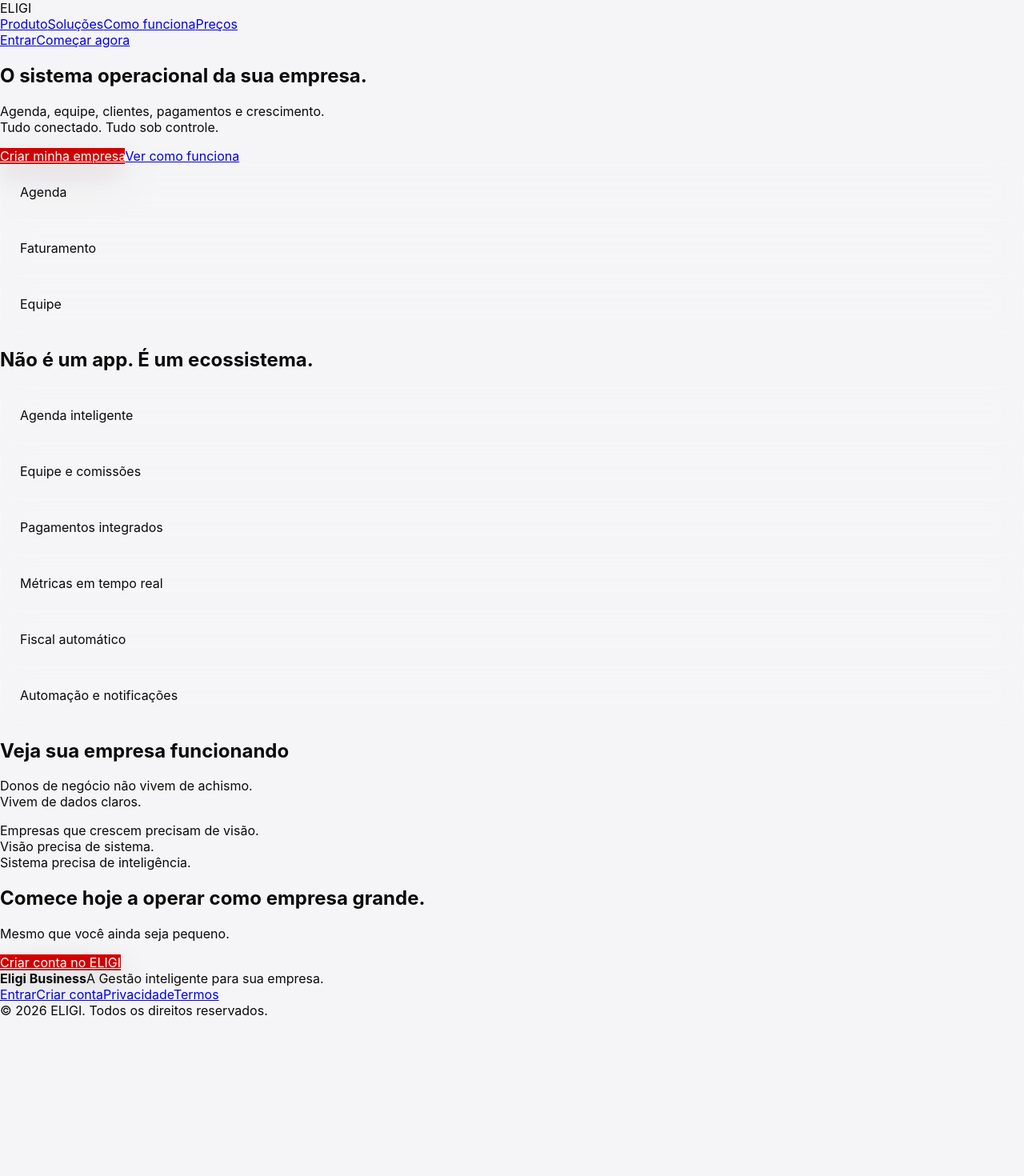
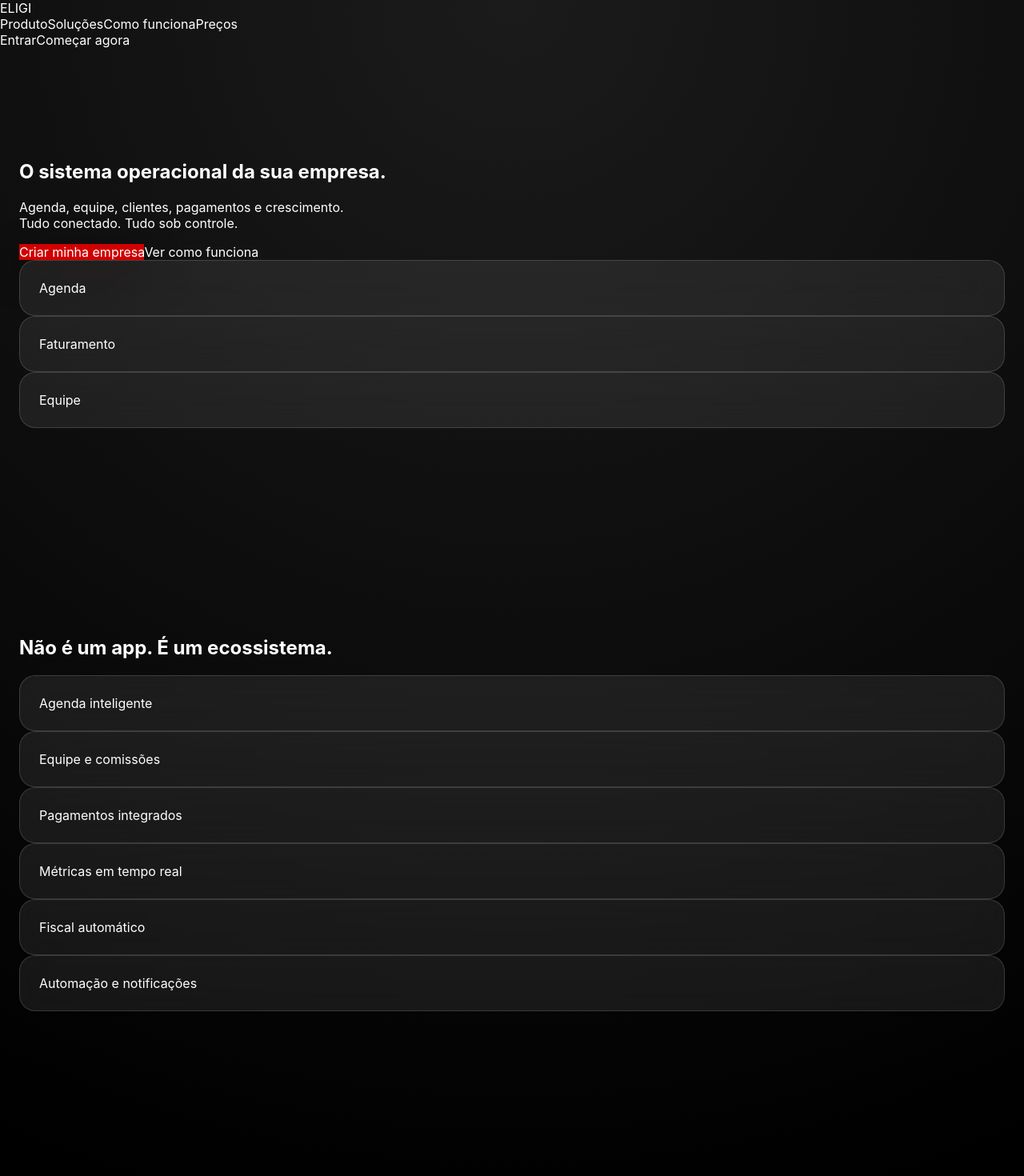
Before and after one commit to suporteeligi-cpu/eligi-fron-tend, a Next.js app: page / in a window 1280 px wide. Shown: the top 1470 px of the page at 80% size. Before the commit the page ends 1273 px from the top, so only its background shows below. Built offline with nearby package versions, Linux system fonts and the light colour scheme.

Commit message:
chore: deploy update

```diff
--- a/src/styles/core.css
+++ b/src/styles/core.css
@@ -5,7 +5,8 @@
 
 /* ===================== FONT ===================== */
 :root {
-  --font-primary: "SF Pro Display", -apple-system, BlinkMacSystemFont, sans-serif;
+  --font-primary: "SF Pro Display", -apple-system, BlinkMacSystemFont, system-ui,
+    sans-serif;
 }
 
 /* ===================== TOKENS ===================== */
@@ -15,58 +16,89 @@
   --radius-md: 18px;
   --radius-lg: 28px;
 
-  /* Colors — Light */
-  --bg-main: #f5f5f7;
-  --bg-elevated: rgba(255,255,255,0.55);
-  --text-main: #0a0a0a;
-  --text-soft: #6b6b6b;
+  /* Colors — Base */
+  --bg-main: #0c0c0f;
+  --bg-elevated: rgba(24, 24, 28, 0.55);
+
+  --text-main: #ffffff;
+  --text-soft: #c8c8c8;
 
   /* Accent (ELIGI) */
   --accent: #d00000;
 
   /* Glass */
-  --glass: rgba(255,255,255,0.42);
-  --glass-border: rgba(255,255,255,0.22);
+  --glass: rgba(255, 255, 255, 0.08);
+  --glass-border: rgba(255, 255, 255, 0.14);
 
   /* Shadows */
-  --shadow-sm: 0 6px 18px rgba(0,0,0,0.08);
-  --shadow-md: 0 16px 42px rgba(0,0,0,0.14);
-  --shadow-lg: 0 28px 64px rgba(0,0,0,0.22);
+  --shadow-sm: 0 6px 18px rgba(0, 0, 0, 0.4);
+  --shadow-md: 0 16px 42px rgba(0, 0, 0, 0.6);
+  --shadow-lg: 0 28px 64px rgba(0, 0, 0, 0.8);
 
   /* Motion */
   --ease-soft: cubic-bezier(.25,.7,.35,1);
   --ease-pop: cubic-bezier(.25,.65,.25,1.25);
 }
 
-/* ===================== DARK MODE ===================== */
-:root[data-theme="dark"] {
-  --bg-main: #0c0c0f;
-  --bg-elevated: rgba(24,24,28,0.55);
-  --text-main: #ffffff;
-  --text-soft: #c8c8c8;
+/* ===================== LIGHT MODE (opcional) ===================== */
+:root[data-theme="light"] {
+  --bg-main: #f5f5f7;
+  --bg-elevated: rgba(255, 255, 255, 0.55);
 
-  --glass: rgba(255,255,255,0.08);
-  --glass-border: rgba(255,255,255,0.14);
+  --text-main: #0a0a0a;
+  --text-soft: #6b6b6b;
 
-  --shadow-sm: 0 6px 18px rgba(0,0,0,0.4);
-  --shadow-md: 0 16px 42px rgba(0,0,0,0.6);
-  --shadow-lg: 0 28px 64px rgba(0,0,0,0.8);
+  --glass: rgba(255, 255, 255, 0.42);
+  --glass-border: rgba(255, 255, 255, 0.22);
+
+  --shadow-sm: 0 6px 18px rgba(0, 0, 0, 0.08);
+  --shadow-md: 0 16px 42px rgba(0, 0, 0, 0.14);
+  --shadow-lg: 0 28px 64px rgba(0, 0, 0, 0.22);
 }
 
-/* ===================== RESET BÁSICO ===================== */
-* {
+/* ===================== RESET GLOBAL ===================== */
+*,
+*::before,
+*::after {
   box-sizing: border-box;
 }
 
-html, body {
+html,
+body {
   margin: 0;
   padding: 0;
+
   font-family: var(--font-primary);
-  background: var(--bg-main);
   color: var(--text-main);
+
+  /* Background premium cinematográfico */
+  background:
+    radial-gradient(
+      circle at top,
+      #1b1b1b 0%,
+      #000000 60%
+    );
+
+  -webkit-font-smoothing: antialiased;
+  text-rendering: optimizeLegibility;
 }
 
-/* ===================== CONTAINERS ===================== */
+img,
+video {
+  max-width: 100%;
+  display: block;
+}
+
+a {
+  color: inherit;
+  text-decoration: none;
+}
+
+/* ===================== LAYOUT BASE ===================== */
+section {
+  padding: 120px 24px;
+}
+
 .container {
   width: 100%;
   max-width: 1280px;
@@ -79,8 +111,10 @@ html, body {
   background: var(--glass);
   backdrop-filter: blur(28px) saturate(180%);
   -webkit-backdrop-filter: blur(28px) saturate(180%);
+
   border-radius: var(--radius-md);
   border: 1px solid var(--glass-border);
+
   box-shadow: var(--shadow-sm);
 }
 
@@ -89,12 +123,17 @@ html, body {
   font-family: var(--font-primary);
   border: none;
   cursor: pointer;
+
   border-radius: var(--radius-md);
   padding: 14px 22px;
+
+  font-size: 14px;
   font-weight: 600;
-  transition: transform .25s var(--ease-soft),
-              box-shadow .25s var(--ease-soft),
-              opacity .2s ease;
+
+  transition:
+    transform .25s var(--ease-soft),
+    box-shadow .25s var(--ease-soft),
+    opacity .2s ease;
 }
 
 .btn-primary {
@@ -114,7 +153,7 @@ html, body {
   color: var(--text-main);
 }
 
-/* ===================== TEXT ===================== */
+/* ===================== TEXT UTILITIES ===================== */
 .text-soft {
   color: var(--text-soft);
 }
--- a/src/styles/landing.css
+++ b/src/styles/landing.css
@@ -1,41 +1,120 @@
-body {
-  background: radial-gradient(circle at top, #1a1a1a, #000);
-  color: white;
-  font-family: Inter, system-ui, -apple-system, sans-serif;
-}
+/* ==========================================================================
+   LANDING.CSS — ELIGI Public Landing
+   Hero cinematográfico + seções institucionais
+========================================================================== */
 
+/* ===================== HERO ===================== */
 .hero {
   min-height: 100vh;
-  display: grid;
-  place-items: center;
+  padding-top: 180px;
+  padding-inline: 24px;
+
+  display: flex;
+  flex-direction: column;
+  align-items: center;
+  justify-content: center;
+
   text-align: center;
-  padding: 120px 24px;
 }
 
 .hero h1 {
-  font-size: 3.5rem;
+  font-size: clamp(2.8rem, 6vw, 4rem);
   font-weight: 600;
-  letter-spacing: -0.02em;
+  letter-spacing: -0.03em;
+
+  max-width: 900px;
+  line-height: 1.05;
 }
 
 .hero p {
-  opacity: 0.8;
-  margin-top: 16px;
-  font-size: 1.2rem;
+  margin-top: 24px;
+
+  font-size: 1.25rem;
+  line-height: 1.6;
+
+  opacity: 0.75;
+  max-width: 720px;
 }
 
-.btn-primary {
-  background: #e50914;
-  color: white;
+/* ===================== HERO ACTIONS ===================== */
+.hero-actions {
+  margin-top: 48px;
+
+  display: flex;
+  gap: 16px;
+  flex-wrap: wrap;
+  justify-content: center;
+}
+
+/* ===================== BUTTON OVERRIDES (LANDING) ===================== */
+.hero .btn-primary {
   padding: 14px 28px;
   border-radius: 999px;
-  text-decoration: none;
 }
 
-.btn-secondary {
-  border: 1px solid rgba(255,255,255,0.3);
+.hero .btn-glass {
   padding: 14px 28px;
   border-radius: 999px;
-  text-decoration: none;
-  color: white;
 }
+
+/* ===================== SECTION DEFAULTS ===================== */
+.section-soft {
+  background: linear-gradient(
+    to bottom,
+    rgba(255,255,255,0.02),
+    rgba(255,255,255,0)
+  );
+}
+
+.section-tight {
+  padding-top: 80px;
+  padding-bottom: 80px;
+}
+
+/* ===================== TYPOGRAPHY HELPERS ===================== */
+.eyebrow {
+  font-size: 0.75rem;
+  letter-spacing: 0.18em;
+  text-transform: uppercase;
+  opacity: 0.6;
+  margin-bottom: 16px;
+}
+
+.section-title {
+  font-size: clamp(2rem, 4.5vw, 3rem);
+  letter-spacing: -0.025em;
+  font-weight: 600;
+  margin-bottom: 24px;
+}
+
+.section-description {
+  font-size: 1.1rem;
+  max-width: 720px;
+  opacity: 0.75;
+}
+
+/* ===================== FINAL CTA ===================== */
+.final-cta {
+  padding: 140px 24px;
+  text-align: center;
+}
+
+.final-cta h2 {
+  font-size: clamp(2.2rem, 5vw, 3.2rem);
+  letter-spacing: -0.03em;
+  font-weight: 600;
+  max-width: 900px;
+  margin-inline: auto;
+}
+
+.final-cta p {
+  margin-top: 24px;
+  font-size: 1.2rem;
+  opacity: 0.75;
+  max-width: 720px;
+  margin-inline: auto;
+}
+
+.final-cta .hero-actions {
+  margin-top: 56px;
+}
```
